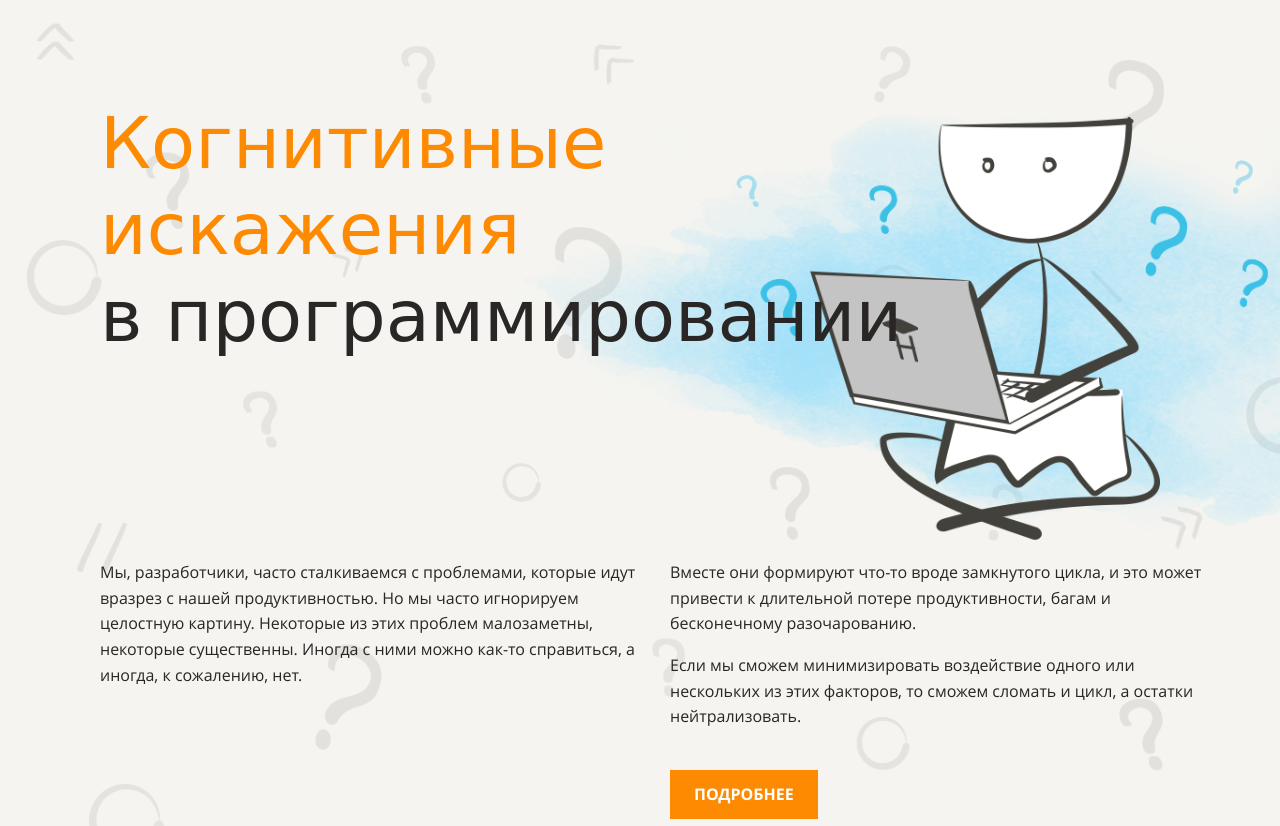
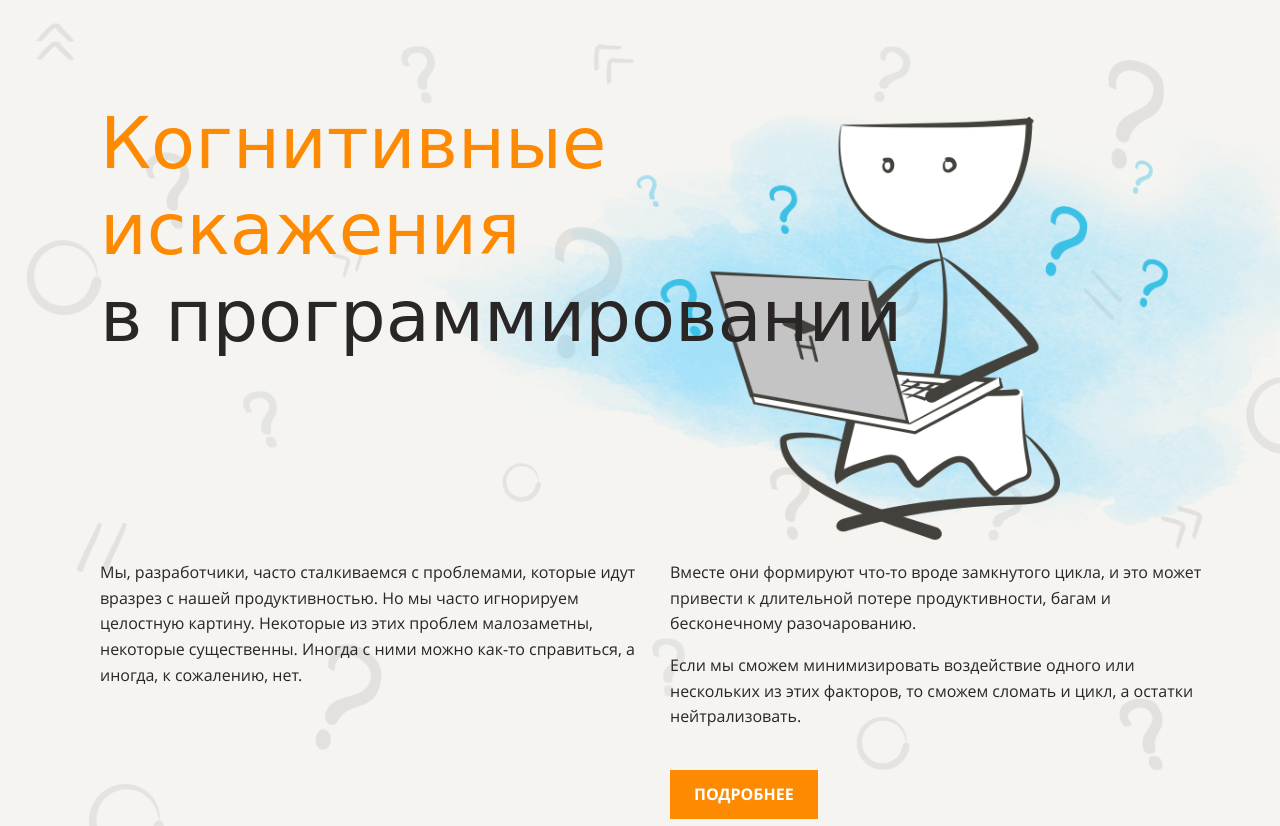
Before and after one commit to Teihden/layout-designer-project-58, a website: page src/index.html in a window 1280 px wide. Shown: the top 826 px of the page. Drawn offline with Linux system fonts and the light colour scheme; a web font is replaced by a local one.

Commit message:
Refactoring v2. Fix №1

```diff
--- a/src/styles/style.css
+++ b/src/styles/style.css
@@ -175,7 +175,7 @@ h3,
 .header-image {
   position: absolute;
   top: 55px;
-  right: -270px;
+  right: -170px;
   z-index: -10;
 }
 
```
